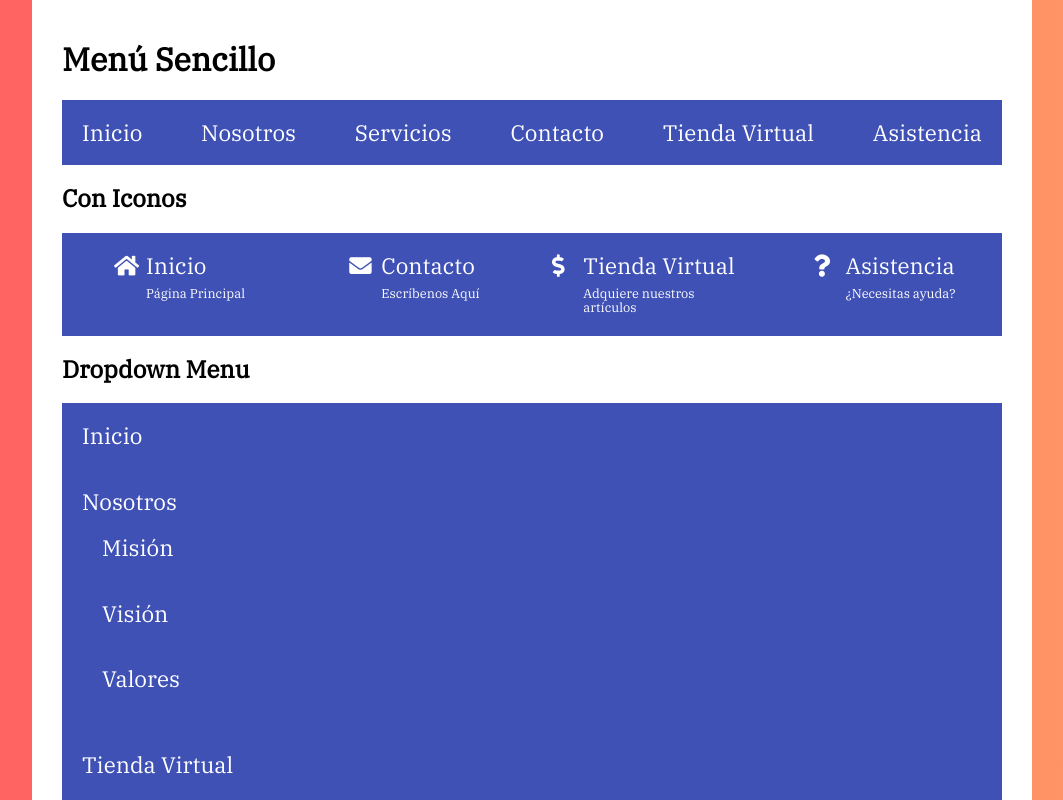
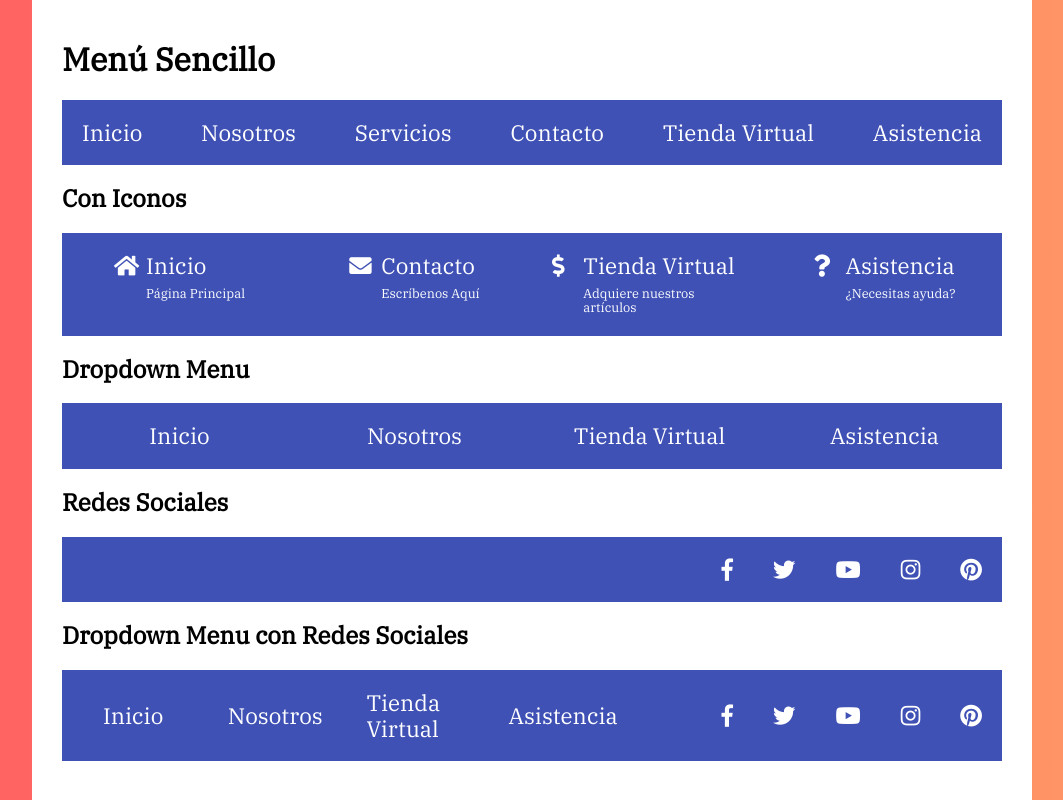
Before and after one commit to Emasesosos/CSS_Flexbox, a React (Create React App) app in the folder basicos_flexbox/: page / in a window 1280 px wide. Shown: the top 800 px of the page, without its empty margins (108-1171 px from the left). Built offline with nearby package versions, Linux system fonts and the light colour scheme.

Commit message:
Creando: Dropdown Menú, Redes Sociales Menú y Dropdown con Redes Sociales Menú

```diff
--- a/basicos_flexbox/src/components/Navs/Navs.js
+++ b/basicos_flexbox/src/components/Navs/Navs.js
@@ -91,7 +91,7 @@ const Navs = () => {
             </nav>
 
             <h2>Redes Sociales</h2>
-            <nav id="iconos">
+            <nav id="iconos" className="sociales">
                 <ul>
                     <li>
                         <a href="http://facebook.com"><span> Facebook</span></a>
@@ -112,7 +112,8 @@ const Navs = () => {
             </nav>
 
             <h2>Dropdown Menu con Redes Sociales</h2>
-            <nav id="iconos">
+            <div className="navegacion-social-dropdown">
+                <nav className="dropdown">
                     <ul>
                         <li><a href="http://localhost:3000/">Inicio</a></li>
                         <li><a href="http://localhost:3000/">Nosotros</a>
@@ -131,6 +132,8 @@ const Navs = () => {
                         </li>
                         <li><a href="http://localhost:3000/">Asistencia</a></li>
                     </ul>
+                </nav>
+                <nav className="sociales">
                     <ul>
                         <li>
                             <a href="http://facebook.com"><span> Facebook</span></a>
@@ -149,6 +152,7 @@ const Navs = () => {
                         </li>
                     </ul>
                 </nav>
+            </div>
 
         </div>
     );
--- a/basicos_flexbox/src/components/Navs/css/index.css
+++ b/basicos_flexbox/src/components/Navs/css/index.css
@@ -20,6 +20,8 @@ body {
     max-width: 1000px;
     margin: 0 auto;
     padding: 20px 30px 0 30px;
+    margin-bottom: 6rem;
+    padding-bottom: 8rem;
 }
 
 nav {
@@ -102,3 +104,94 @@ nav ul a {
         flex: 1;
     }
 }
+
+/* ***** MENÚ => DROPDOWN ***** */
+
+.dropdown ul {
+    display: flex;
+    flex-direction: column;
+}
+
+@media screen and (min-width: 768px) {
+    .dropdown ul {
+        flex-direction: row;
+    }
+}
+
+.dropdown ul li {
+    display: flex;
+    flex-direction: column;
+}
+
+@media screen and (min-width: 768px) {
+    .dropdown ul li {
+        position: relative;
+        display: flex;
+        flex: 1 1 100%;
+        justify-content: center;
+    }
+    .dropdown ul li ul {
+        position: absolute;
+        top: 100%;
+        left: 0;
+        background-color: #ff5e62;
+        display: none;
+    }
+    .dropdown ul li:hover ul {
+        display: flex;
+        flex-direction: column;
+        width: 100%;
+    }
+    .dropdown ul li a {
+        display: flex;
+        justify-content: center;
+    }
+}
+
+/* ***** MENÚ => REDES SOCIALES ***** */
+
+.sociales ul li span {
+    display: none;
+}
+
+.sociales ul {
+    display: flex;
+    justify-content: flex-end;
+}
+
+.sociales ul li a:before {
+    font-family: "Font Awesome 5 Brands";
+}
+
+.sociales ul li a[href*='facebook.com']::before {
+    content: "\f39e";
+}
+
+.sociales ul li a[href*='twitter.com']::before {
+    content: "\f099";
+}
+
+.sociales ul li a[href*='youtube.com']::before {
+    content: "\f167";
+}
+
+.sociales ul li a[href*='instagram.com']::before {
+    content: "\f16d";
+}
+
+.sociales ul li a[href*='pinterest.com']::before {
+    content: "\f0d2";
+}
+
+/* ***** MENÚ => DROPDOWN CON REDES SOCIALES ***** */
+
+.navegacion-social-dropdown {
+    display: flex;
+    justify-content: space-between;
+    background-color: #3f51b5;
+}
+
+.navegacion-social-dropdown nav.sociales {
+    display: flex;
+    align-items: center;
+}
```
Lines whose indentation alone changed are shown as unchanged.
